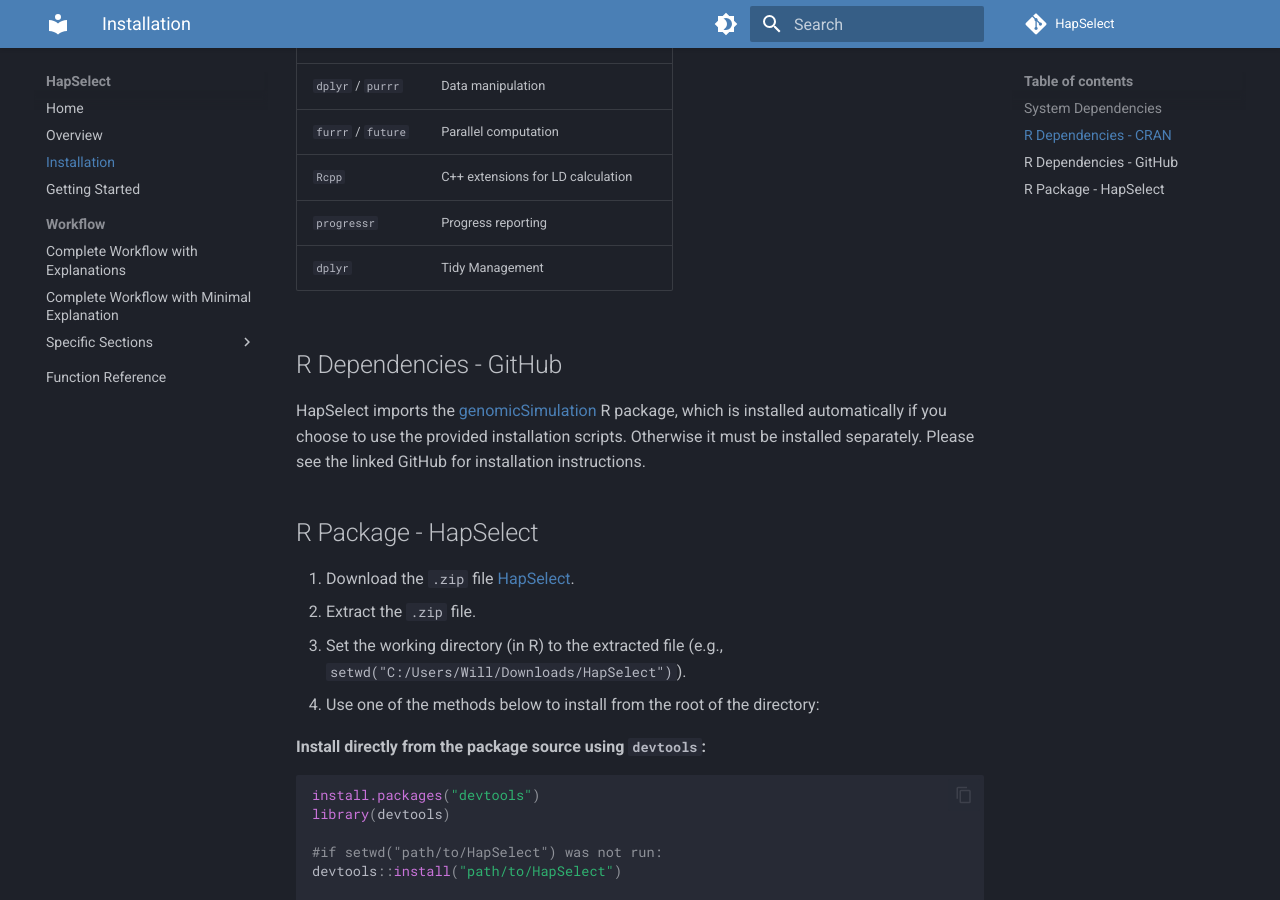
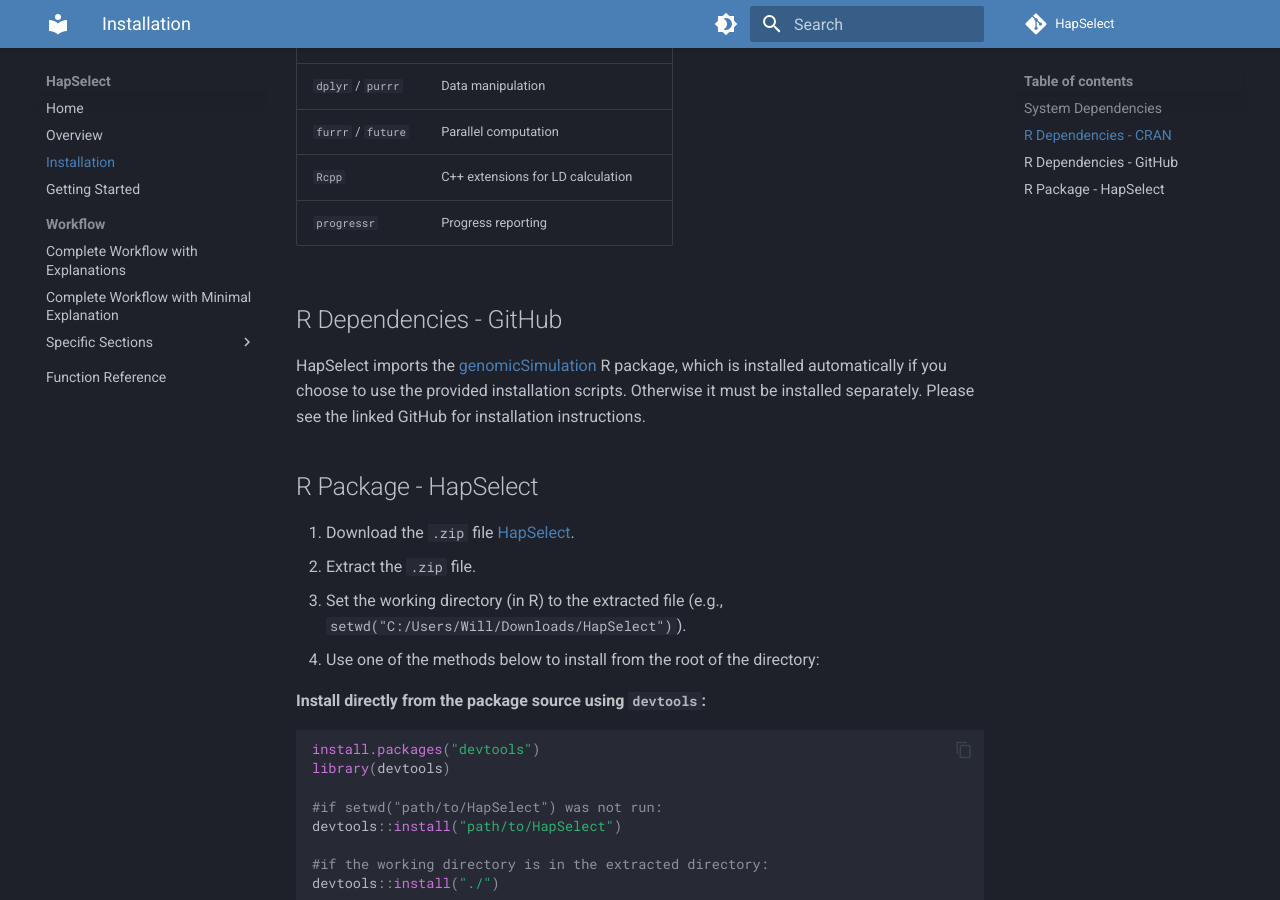
Before and after one commit to wrshf7/HapSelect-Docs, an MkDocs documentation site: the page built from docs/installation.md, in a window 1280 px wide and 900 px high, scrolled down 1161 px. Built offline with MkDocs 1.6.1 and Material for MkDocs 9.7.7, drawn with Linux system fonts in a browser that asks for light colours; comment, search, counter and statistics services are not loaded.

Commit message:
Update installation.md

```diff
--- a/docs/installation.md
+++ b/docs/installation.md
@@ -39,7 +39,6 @@ HapSelect imports the following packages, which will be installed automatically.
 | `furrr` / `future` | Parallel computation |
 | `Rcpp` | C++ extensions for LD calculation |
 | `progressr` | Progress reporting |
-| `dplyr` | Tidy Management |
 
 ## R Dependencies - GitHub
 
```
